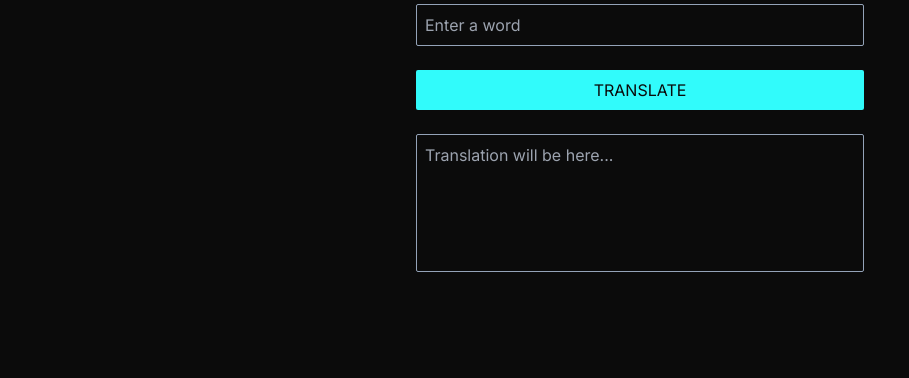
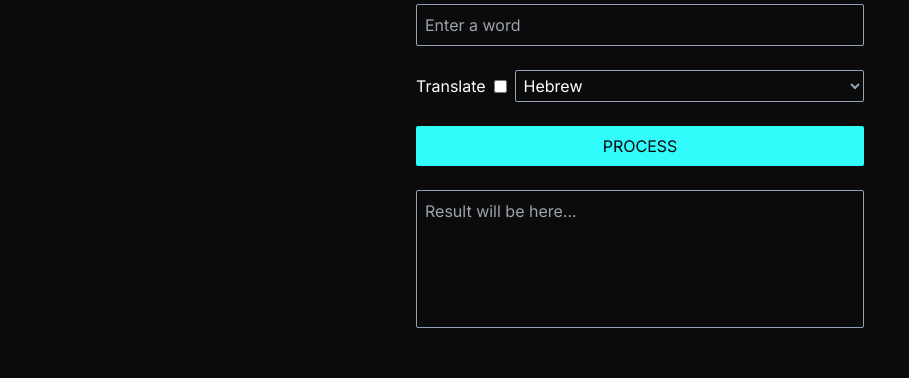
Before and after one commit to kobuqa/le-app, a Next.js app: page / in a window 1280 px wide. Shown: the part 274-652 px from the top of the page, without its empty margins (0-909 px from the left). Built offline with nearby package versions, Linux system fonts and the light colour scheme; no server answers.

Commit message:
feat: translations

```diff
--- a/src/app/page.tsx
+++ b/src/app/page.tsx
@@ -24,14 +24,21 @@ export default function Home() {
   const { dispatch } = useAppContext();
   const { enqueueSnackbar } = useSnackbar();
 
+  const [translate, setTranslate] = useState(false);
+  const [selectedLanguage, setSelectedLanguage] = useState<string>("hebrew");
+
   useEffect(() => {
     setCreatable(() => loading || !translation);
   }, [loading, translation]);
 
   const makeQuery = (ctx: string, wrd: string) =>
-    `Given: word - '${wrd}' and context - '${ctx}. Provide me an examplanation, an examples of usage and translation to russian. Divide all three answers with dollar sign and avoid of usage \n in response.`;
+    `Given: word - '${wrd}' and context - '${ctx}. Provide me an examplanation, an examples of usage ${
+      translate && `and translation to ${selectedLanguage}`
+    }. Divide all ${
+      translate ? "three" : "two"
+    } answers with dollar sign and avoid of usage \n in response.`;
 
-  const translate = async () => {
+  const process = async () => {
     setLoading(true);
     try {
       const {
@@ -105,18 +112,34 @@ export default function Home() {
             onChange={({ target: { value } }) => setWord(value)}
           />
         </label>
+        <label className="flex gap-2 items-center">
+          Translate
+          <input
+            type="checkbox"
+            checked={translate}
+            onChange={({ target }) => setTranslate(target.checked)}
+          />
+          <select
+            className="grow p-1 bg-black border border-slate-400 rounded-sm text-slate-400"
+            value={selectedLanguage}
+            onChange={(e) => setSelectedLanguage(e.target.value)}
+          >
+            <option value="hebrew">Hebrew</option>
+            <option value="russian">Russian</option>
+          </select>
+        </label>
         <label className="flex flex-col">
-          <Button onClick={translate} disabled={loading}>
-            Translate
+          <Button onClick={process} disabled={loading}>
+            Process
           </Button>
         </label>
         <label className="flex flex-col">
-          {loading && <span>Translating...</span>}
+          {loading && <span>Processing...</span>}
           {!loading && (
             <TextArea
               rows={5}
               className="resize-none"
-              placeholder="Translation will be here..."
+              placeholder="Result will be here..."
               value={translation}
               onChange={({ target: { value } }) => setTranslation(value)}
             />
```
